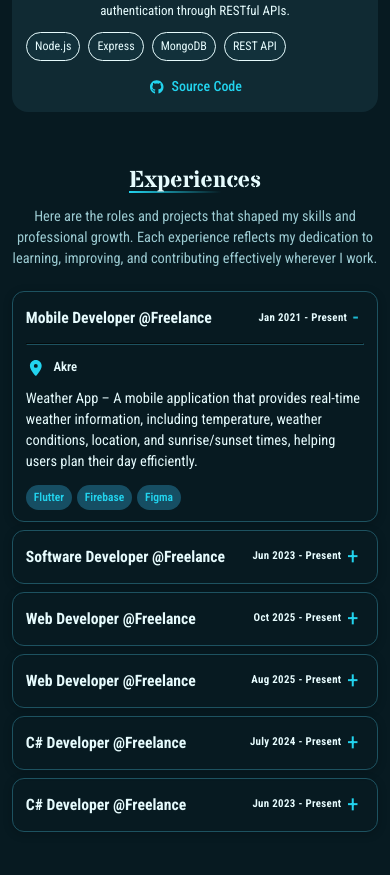
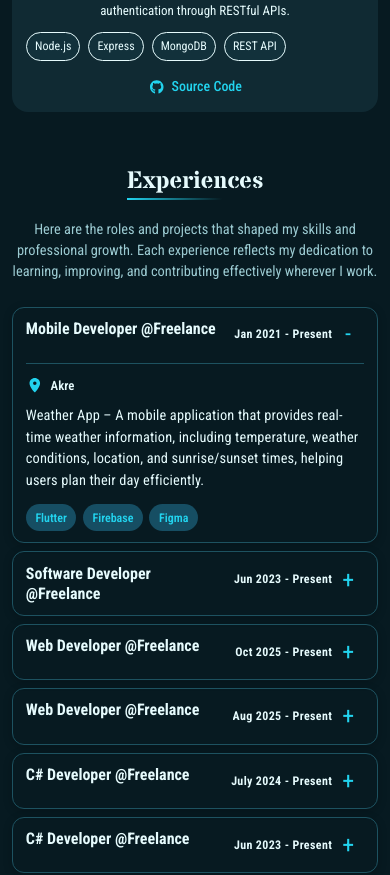
Before and after one commit to AliShSalih9/AliShamal-Portfolio, a React (Vite) app: page / in a window 390 px wide. Shown: the part 7408-8283 px from the top of the page. Built offline with nearby package versions, Linux system fonts and the light colour scheme.

Commit message:
Update portfolio to version 2.3.4

```diff
--- a/src/App.css
+++ b/src/App.css
@@ -25,8 +25,9 @@ section[id] {
 /* ============================= */
 
 .scroll-to-top {
-  bottom: 0px;
-  right: 30px;
+  position: fixed;
+  bottom: 1.25rem;
+  right: 1.25rem;
 
   width: 50px;
   height: 50px;
--- a/src/contact.css
+++ b/src/contact.css
@@ -93,13 +93,35 @@ textarea {
   color: white;
   border: none;
   border-radius: 8px;
-  padding: 24px 32px;
+  padding: 16px 32px;
+  font-size: 1rem;
+  font-weight: 600;
   cursor: pointer;
-  transition: background-color 0.3s;
+  transition: background-color 0.2s ease, transform 0.15s ease, box-shadow 0.2s ease;
 }
 
 .contact-container button:hover {
+  background-color: color-mix(in srgb, var(--bg-header-color) 85%, black);
+  box-shadow: 0 4px 12px rgba(0, 0, 0, 0.15);
+}
+
+.contact-container button:active {
+  transform: scale(0.98);
+}
+
+.contact-container button:focus-visible {
+  outline: 2px solid var(--bg-header-color);
+  outline-offset: 3px;
+}
+
+.contact-container button:disabled {
+  background-color: #ccc;
+  cursor: not-allowed;
+  box-shadow: none;
+}
+.contact-container button:hover {
   background-color: var(--color-accent-strong);
+  color: var(--color-on-accent);
 }
 
 .contact-container .left-contact {
--- a/src/experiences.css
+++ b/src/experiences.css
@@ -1,38 +1,41 @@
+@import url("https://fonts.googleapis.com/css2?family=Roboto+Condensed:ital,wght@0,100..900&family=Stardos+Stencil:wght@400;700&display=swap");
+
 .experiences-container {
   display: flex;
   flex-direction: column;
   align-items: center;
   justify-content: center;
-  gap: clamp(1rem, 2.5vw, 2rem);
-  padding: clamp(2.75rem, 6vw, 4.5rem) 1rem;
+  gap: 1.25rem;
+  padding: clamp(2.5rem, 5vw, 4.5rem) 1rem;
   color: var(--bg-color);
 }
 
 .experiences-container h2 {
-  margin: 0;
+  max-width: 1300px;
+  margin-bottom: 0.25rem;
+  color: var(--bg-color);
   font-family: "Stardos Stencil", serif;
-  font-size: clamp(1.5rem, 2.6vw, 1.9rem);
-  line-height: 1.15;
-  color: var(--bg-color);
-  background-image: linear-gradient(to right, var(--color-accent) 0%, rgba(3, 244, 164, 0) 70%);
-  background-size: 100% 2px;
+  font-size: clamp(1.5rem, 2.5vw, 1.9rem);
+  background-image: linear-gradient(
+    to right,
+    var(--color-accent) 0%,
+    rgba(3, 244, 164, 0) 70%
+  );
   background-position: 0 100%;
   background-repeat: no-repeat;
+  background-size: 100% 2px;
 }
 
 .experiences-container > p {
   max-width: 42rem;
-  margin: 0;
   color: var(--bg-subColor);
-  font-size: clamp(0.95rem, 1.4vw, 1.125rem);
+  font-size: clamp(0.9rem, 1.5vw, 1.05rem);
   line-height: 1.45;
   text-align: center;
 }
 
 .exp-content {
-  width: 100%;
-  max-width: 52rem;
-  padding: 0;
+  width: min(100%, 52rem);
 }
 
 .experience-card {
@@ -46,7 +49,6 @@
 
 .exp-header {
   display: flex;
-  min-width: 0;
   align-items: center;
   justify-content: space-between;
   gap: 1rem;
@@ -54,9 +56,9 @@
 
 .exp-header h3 {
   min-width: 0;
-  font-size: clamp(1rem, 1.8vw, 1.2rem);
+  color: var(--bg-color);
+  font-size: clamp(1rem, 2vw, 1.15rem);
   line-height: 1.25;
-  overflow-wrap: anywhere;
 }
 
 .exp-header-right {
@@ -71,38 +73,45 @@
   margin: 0;
   color: var(--bg-color);
   font-size: 0.75rem;
-  font-weight: bold;
+  font-weight: 700;
   letter-spacing: 0.03em;
   white-space: nowrap;
 }
 
-.exp-header-right .toggle-btn {
-  padding: 0.25rem 0.5rem;
+.toggle-btn {
+  min-width: 2rem;
+  min-height: 2rem;
+  padding: 0.2rem 0.45rem;
   border: 0;
-  border-radius: 6px;
-  background: none;
+  border-radius: var(--radius-sm);
+  background: transparent;
   color: var(--color-accent);
   cursor: pointer;
-  font-size: 1.6rem;
+  font-size: 1.5rem;
   line-height: 1;
-  transition: transform 0.3s ease;
+  transition: transform var(--transition-fast), background-color var(--transition-fast);
 }
 
-.rotate {
+.toggle-btn:hover {
+  background: var(--color-accent-soft);
+}
+
+.toggle-btn.rotate {
   transform: rotate(180deg);
 }
 
 .exp-details {
   width: 100%;
-  margin-top: 0.25rem;
+  margin-top: 0.5rem;
   color: var(--bg-color);
-  font-size: 0.98rem;
-  line-height: 1.45;
+  font-size: 0.95rem;
+  line-height: 1.5;
 }
 
 .exp-details hr {
-  margin: 0.65rem 0 0.8rem;
-  border-color: var(--color-border);
+  margin: 0.75rem 0;
+  border: 0;
+  border-top: 1px solid var(--color-border);
 }
 
 .location-details {
@@ -111,6 +120,7 @@
   align-items: center;
   gap: 0.5rem 1.25rem;
   width: 100%;
+  margin-bottom: 0.65rem;
   color: var(--color-accent);
   font-weight: 600;
 }
@@ -120,25 +130,20 @@
   display: flex;
   min-width: 0;
   align-items: center;
-  justify-content: flex-start;
-  gap: 0.5rem;
+  gap: 0.45rem;
 }
 
-.location-details .location span,
-.location-details .link span {
-  margin: 0;
+.location-details span {
+  overflow-wrap: anywhere;
   color: var(--bg-color);
   font-size: 0.8rem;
-  overflow-wrap: anywhere;
 }
 
 .exp-details > span {
   display: block;
-  margin: 0.8rem 0 0;
   color: var(--bg-color);
   font-size: 0.9rem;
-  line-height: 1.45;
-  overflow-wrap: anywhere;
+  letter-spacing: 0.01em;
 }
 
 .card-Technologies {
@@ -149,56 +154,26 @@
 }
 
 .card-Technologies data {
-  max-width: 100%;
-  padding: 0.3rem 0.65rem;
+  padding: 0.3rem 0.6rem;
   border-radius: var(--radius-pill);
   background: var(--color-accent-soft);
   color: var(--color-accent);
-  font-size: 0.8rem;
+  font-size: 0.75rem;
   font-weight: 600;
-  overflow-wrap: anywhere;
 }
 
-.scroll-to-top {
-  position: fixed;
-  right: 30px;
-  bottom: 30px;
-  z-index: 1000;
-  display: flex;
-  width: 50px;
-  height: 50px;
-  align-items: center;
-  justify-content: center;
-  border: 0;
-  border-radius: 25px;
-  background-color: var(--color-accent);
-  color: var(--color-on-accent);
-  box-shadow: var(--shadow-sm);
-  cursor: pointer;
-  font-size: 24px;
-  transition: background-color 0.3s;
-}
-
-.scroll-value {
-  position: fixed;
-  bottom: 0;
-  left: 0;
-  z-index: 999;
-  transition: width 0.25s;
-}
-
-@media (max-width: 520px) {
+@media (max-width: 600px) {
   .experiences-container {
-    gap: 0.85rem;
-    padding: 2.5rem 0.75rem;
-  }
-
-  .experiences-container h2 {
-    font-size: 1.45rem;
+    gap: 1rem;
+    padding: 2.25rem 0.75rem;
   }
 
   .experiences-container > p {
-    font-size: 0.9rem;
+    max-width: 32rem;
+  }
+
+  .exp-content {
+    width: 100%;
   }
 
   .experience-card {
@@ -207,11 +182,12 @@
   }
 
   .exp-header {
+    align-items: flex-start;
     gap: 0.5rem;
   }
 
   .exp-header h3 {
-    font-size: 0.98rem;
+    overflow-wrap: anywhere;
   }
 
   .exp-header-right {
@@ -219,32 +195,40 @@
   }
 
   .exp-header-right p {
+    max-width: 7.25rem;
+    overflow: hidden;
+    text-overflow: ellipsis;
+    white-space: normal;
+    text-align: right;
+  }
+
+  .exp-details {
+    font-size: 0.88rem;
+  }
+
+  .location-details {
+    align-items: flex-start;
+    flex-direction: column;
+    gap: 0.35rem;
+  }
+}
+
+@media (max-width: 380px) {
+  .experience-card {
+    padding-inline: 0.65rem;
+  }
+
+  .exp-header h3 {
+    font-size: 0.95rem;
+  }
+
+  .exp-header-right p {
+    max-width: 5.5rem;
     font-size: 0.68rem;
   }
 
-  .exp-header-right .toggle-btn {
-    padding: 0.2rem 0.35rem;
-    font-size: 1.45rem;
-  }
-
-  .location-details {
-    gap: 0.4rem 0.8rem;
-  }
-
-  .card-Technologies {
-    gap: 0.3rem;
-  }
-
-  .card-Technologies data {
-    padding: 0.25rem 0.5rem;
-    font-size: 0.72rem;
-  }
-
-  .scroll-to-top {
-    right: 15px;
-    bottom: 15px;
-    width: 40px;
-    height: 40px;
-    font-size: 18px;
+  .toggle-btn {
+    min-width: 1.75rem;
+    padding-inline: 0.25rem;
   }
 }
--- a/src/hero.css
+++ b/src/hero.css
@@ -137,7 +137,7 @@
 }
 
 .container .left-container img {
-  width: 1200px;
+  width: 1300px;
   height: auto;
   object-fit: contain;
   transition: transform 0.4s ease;
@@ -453,6 +453,7 @@
   .container .left-container img {
     width: 320px;
   }
+  z
   .hi {
     font-size: 10px;
   }
--- a/src/scrolling.tsx
+++ b/src/scrolling.tsx
@@ -23,6 +23,7 @@ function Scrolling() {
       setvalue(progress); // <-- this becomes 0 → 100
     };
 
+    handleScroll();
     window.addEventListener("scroll", handleScroll);
 
     return () => window.removeEventListener("scroll", handleScroll);
```
